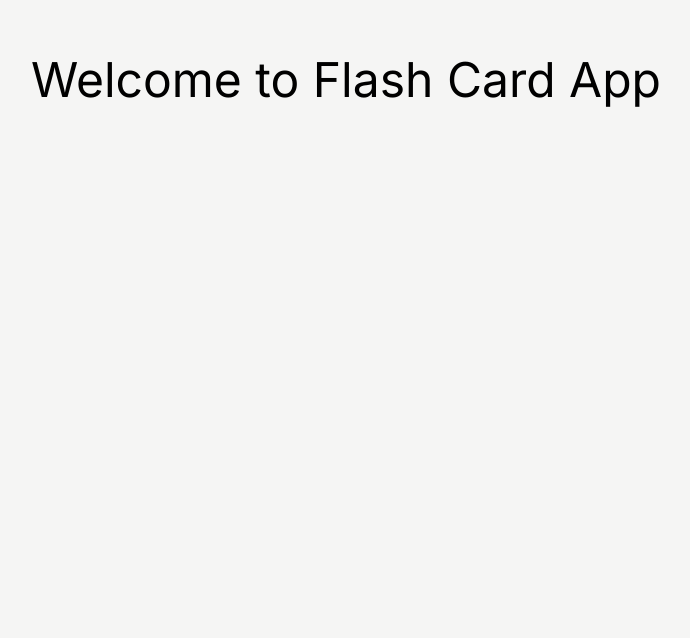
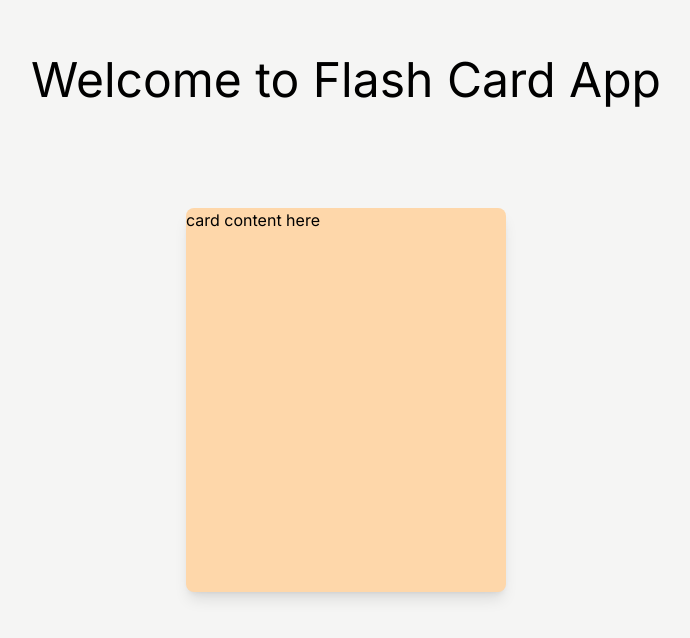
Before and after one commit to Daniel7842900/react-flash-card-ts, a Next.js app: page /dashboard in a window 1280 px wide. Shown: the top 638 px of the page, without its empty margins (294-984 px from the left). Built offline with nearby package versions, Linux system fonts and the light colour scheme.

Commit message:
add basic card component

```diff
--- /dev/null
+++ b/app/components/Card.tsx
@@ -0,0 +1,11 @@
+"use client";
+
+interface cardProps {
+  children?: React.ReactNode;
+  className?: string;
+}
+
+export default function Card({ children, className }: cardProps) {
+  const cardClassName = `max-w-sm rounded-lg overflow-hidden shadow-lg bg-orange-200 w-80 h-96 ${className}`;
+  return <div className={cardClassName}>{children}</div>;
+}
--- a/app/dashboard/page.tsx
+++ b/app/dashboard/page.tsx
@@ -1,3 +1,5 @@
+import Card from "../components/Card";
+
 // `app/dashboard/page.tsx` is the UI for the `/dashboard` URL
 export default function Page() {
   return (
@@ -5,6 +7,11 @@ export default function Page() {
       <div className="flex h-1/5 justify-center items-center mx-auto">
         <h1 className="text-5xl">Welcome to Flash Card App</h1>
       </div>
+      <div className="flex h-3/5 justify-center items-center mx-auto">
+        <Card className="flex flex-col">
+          <p>card content here</p>
+        </Card>
+      </div>
     </div>
   );
 }
```
